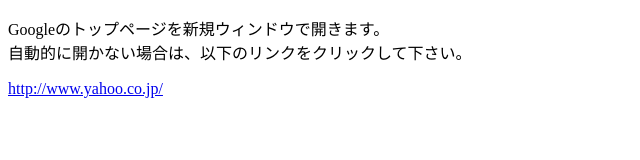
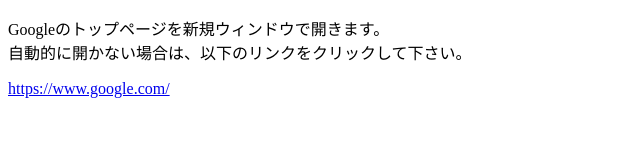
Before and after one commit to n624-dev/IE-Open, a plain HTML site: page index.html in a window 1280 px wide. Shown: the full height of the page, 0-640 px from the left. Drawn offline with Linux system fonts and the light colour scheme.

Commit message:
Update index.html
ミスっていたところを修正

```diff
--- a/index.html
+++ b/index.html
@@ -15,6 +15,6 @@
 <body onload="setTimeout('refresh_jump()',0);">
  <p>Googleのトップページを新規ウィンドウで開きます。<br>
  自動的に開かない場合は、以下のリンクをクリックして下さい。</p>
- <p><a href="https://www.google.com/" target="_blank">http://www.yahoo.co.jp/</a></p>
+ <p><a href="https://www.google.com/" target="_blank">https://www.google.com/</a></p>
 </body>
 </html>
```
